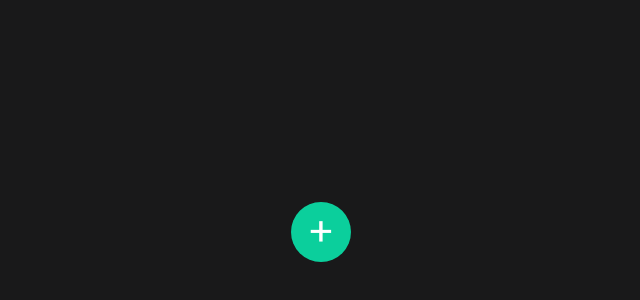
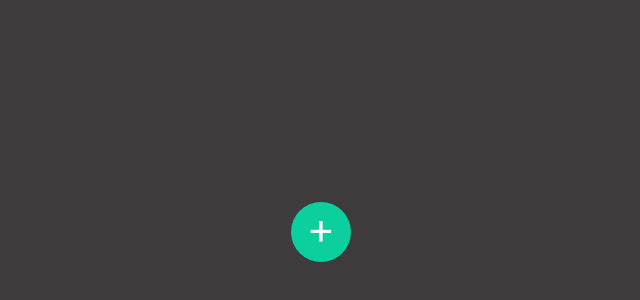
Before and after one commit to Angel-Concha-Layme/Learn-html-css, a plain HTML site: page Projects/Project 05 - Toggle/index.html in a window 1280 px wide. Shown: the part 158-458 px from the top of the page, without its empty margins (319-959 px from the left). Drawn offline with Linux system fonts and the light colour scheme.

Commit message:
Update style.css

```diff
--- a/Projects/Project 05 - Toggle/style.css
+++ b/Projects/Project 05 - Toggle/style.css
@@ -11,7 +11,7 @@ body {
   justify-content: center;
   align-items: center;
   min-height: 100vh;
-  background: #19191a;
+  background:rgb(61, 59, 59);
 }
 
 .container {
```
